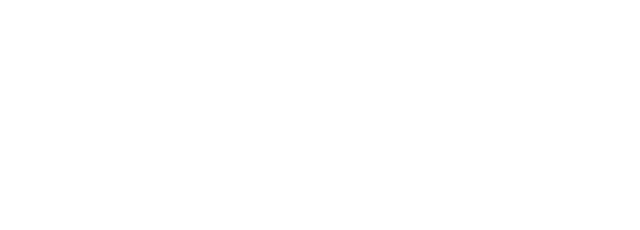
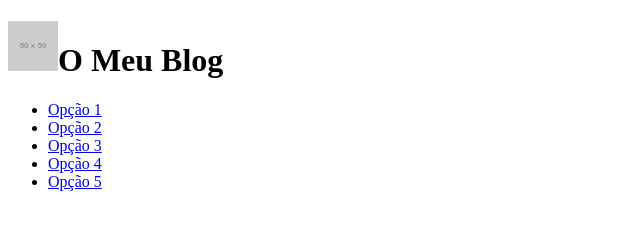
Before and after one commit to samfernandes03/TW-MOD2-EX8, a plain HTML site: page index.html in a window 1280 px wide. Shown: the whole page, without its empty margins (0-640 px from the left). Drawn offline with Linux system fonts and the light colour scheme; placeholder pictures from the web are drawn by us.

Commit message:
added heading and navigation in .html file

```diff
--- a/index.html
+++ b/index.html
@@ -7,6 +7,15 @@
     <title>TW-F02-EX08</title>
 </head>
 <body>
-
+    <h1><img src="https://via.placeholder.com/50x50" alt="logo">O Meu Blog</h1>
+    <nav>
+        <ul>
+            <li><a href="#" title="Opção 1">Opção 1</a></li>
+            <li><a href="#" title="Opção 2">Opção 2</a></li>
+            <li><a href="#" title="Opção 3">Opção 3</a></li>
+            <li><a href="#" title="Opção 4">Opção 4</a></li>
+            <li><a href="#" title="Opção 5">Opção 5</a></li>
+        </ul>
+    </nav>
 </body>
 </html>
```
